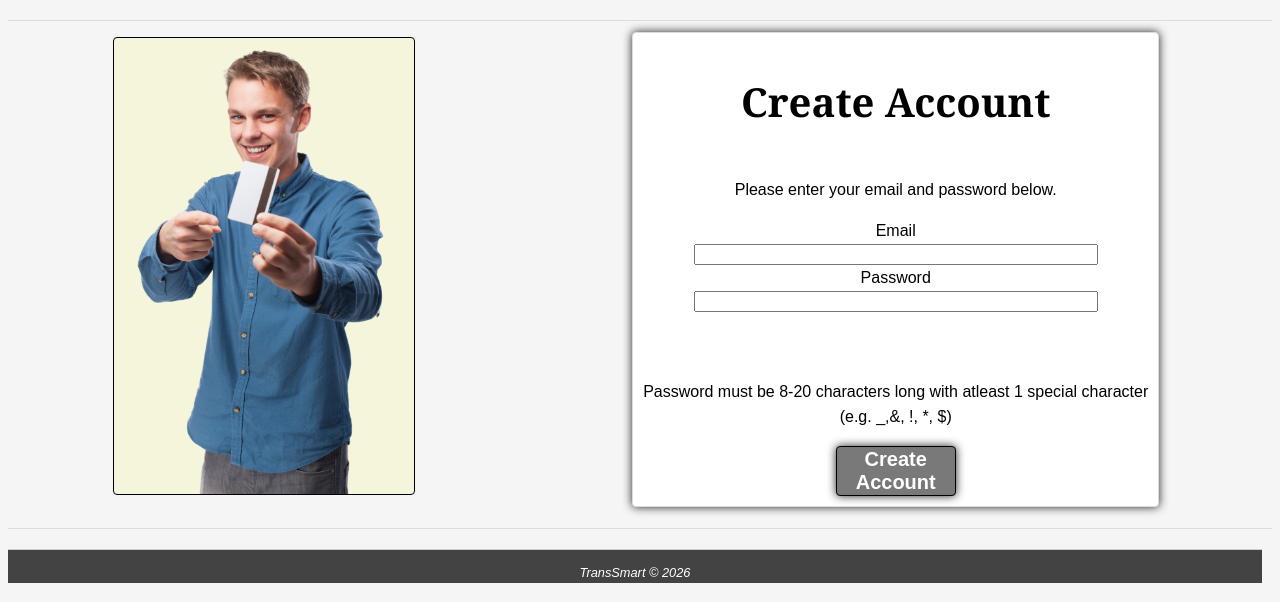
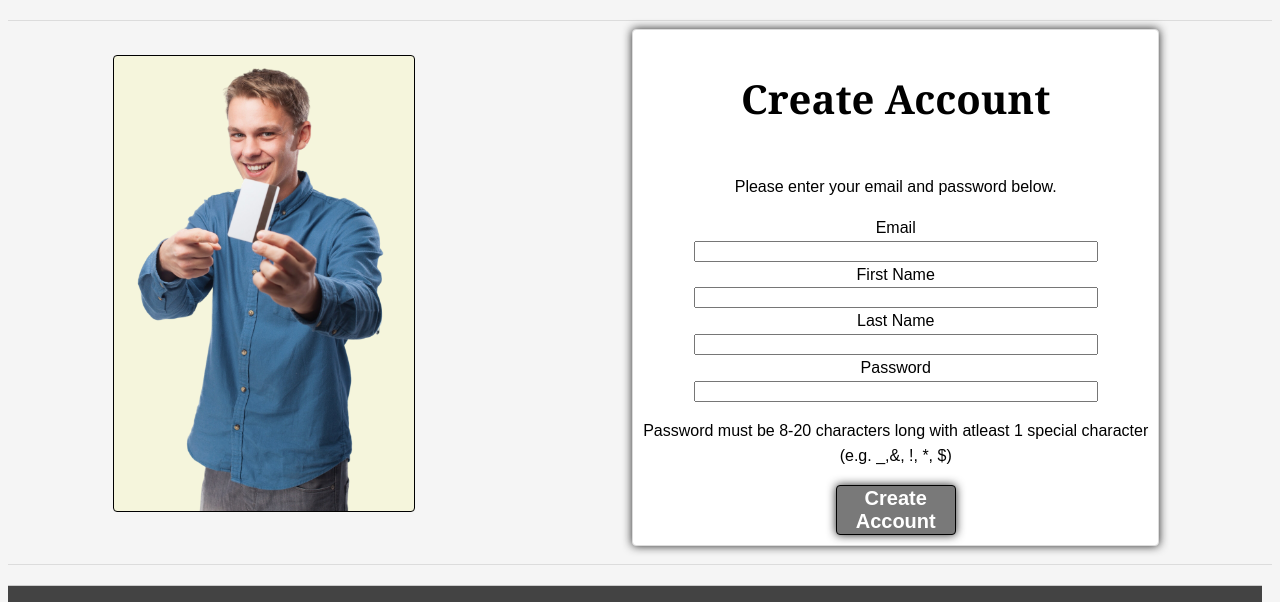
Before and after one commit to mikdmassive/SoloProjectSem2Year1, a Flask app: template website_code/templates/create_account.html in a window 1280 px wide. Shown: the part 138-740 px from the top of the page. Run offline with Flask 3, Linux system fonts and the light colour scheme; the template is opened without the code that fills it, so the values that code supplies are empty.

Commit message:
ok this is the right one

```diff
--- a/website_code/app.py
+++ b/website_code/app.py
@@ -1,5 +1,6 @@
 from flask import Flask, render_template
-
+from config import db_config
+import mysql.connector
 app = Flask(__name__)
 
 @app.route('/')
--- a/website_code/templates/create_account.html
+++ b/website_code/templates/create_account.html
@@ -12,12 +12,14 @@
         <form>
             <label for ="email">Email</label>
             <input type="text" name="email" id = "email"></input>
-
+            <label for ="fname">First Name</label>
+            <input type="text" name="fname" id = "fname"></input>
+            <label for ="lname">Last Name</label>
+            <input type="text" name="lname" id = "lname"></input>
             <label for ="password">Password</label>
-            <input type="text" name="password" id = "password"></input>
+            <input type="password" name="password" id = "password"></input>
         </form>
-           <br></br>
-           <p>Password must be 8-20 characters long with atleast 1 special character<br/>(e.g. _,&, !, *, $)</p>
+        <p>Password must be 8-20 characters long with atleast 1 special character<br/>(e.g. _,&, !, *, $)</p>
         <button>Create Account</button>
 
     </div>
--- a/website_code/templates/index.html
+++ b/website_code/templates/index.html
@@ -7,7 +7,7 @@
 <div class="section">
    <div class="flex">
     <h1>TransSmart</h1>
-    <h3>Safely transfer between currencies</h3>
+    <h3>Safely transfer funds between different currencies, even smarter.</h3>
      <div class="insidesection">
         <h3>Begin browsing through exchange rates now!</h3>
         <button>Browse</button>
--- a/website_code/templates/log_in.html
+++ b/website_code/templates/log_in.html
@@ -14,13 +14,13 @@
             <input type="text" name="email" id = "email"></input>
 
             <label for ="password">Password</label>
-            <input type="text" name="password" id = "password"></input>
+            <input type="password" name="password" id = "password"></input>
         </form>
            <br></br>
         <button>Login</button>
 
     </div>
-    <p><img src="{{url_for('static', filename = 'images/man-pointing-at-card.png')}}"
-            alt="A man holding a credit card pointing at it." class="resize-img DesktopSmallerImages" id = "beigeBack"></p>
+    <p><img src="{{url_for('static', filename = 'images/suprised-man-looking-at-card.png')}}"
+            alt="A man looking at a credit card, with a suprised look." class="resize-img DesktopImages" id = "lightblueBack"></p>
 </div>
 {% endblock %}
```
Also changed, not shown: website_code/static/images/suprised-man-looking-at-card.png (added), 1 other file.
